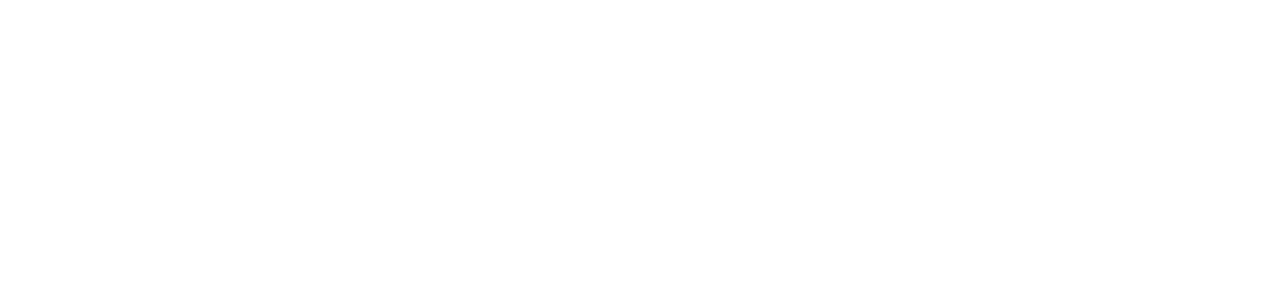
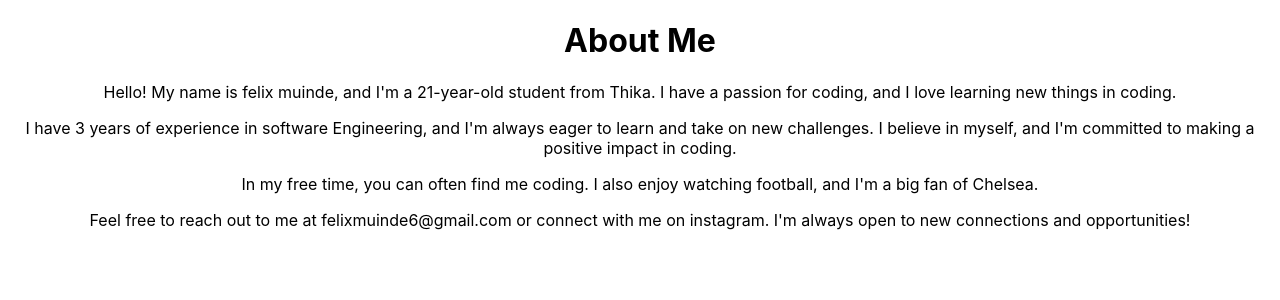
Before and after one commit to i-gichachi/react-dom-collab, a React (Create React App) app: page / in a window 1280 px wide. Shown: the top 300 px of the page. Built offline with nearby package versions, Linux system fonts and the light colour scheme.

Commit message:
felix component

```diff
--- a/src/App.js
+++ b/src/App.js
@@ -1,10 +1,14 @@
-import logo from './logo.svg';
+
+
+
+import React from 'react';
 import './App.css';
+import AboutMe from './Felix';
 
 function App() {
   return (
     <div className="App">
-
+      <AboutMe />
     </div>
   );
 }
--- /dev/null
+++ b/src/Felix.js
@@ -0,0 +1,23 @@
+import React from "react";
+
+function AboutMe() {
+  return (
+    <div>
+      <h1>About Me</h1>
+      <p>
+        Hello! My name is felix muinde, and I'm a 21-year-old student from Thika. I have a passion for coding, and I love learning new things in coding.
+      </p>
+      <p>
+        I have 3 years of experience in software Engineering, and I'm always eager to learn and take on new challenges. I believe in myself, and I'm committed to making a positive impact in coding.
+      </p>
+      <p>
+        In my free time, you can often find me coding. I also enjoy watching football, and I'm a big fan of Chelsea.
+      </p>
+      <p>
+        Feel free to reach out to me at felixmuinde6@gmail.com or connect with me on instagram. I'm always open to new connections and opportunities!
+      </p>
+    </div>
+  );
+}
+
+export default AboutMe;
```
Also changed, not shown: src/Home.js (added, +14 -0 lines).
